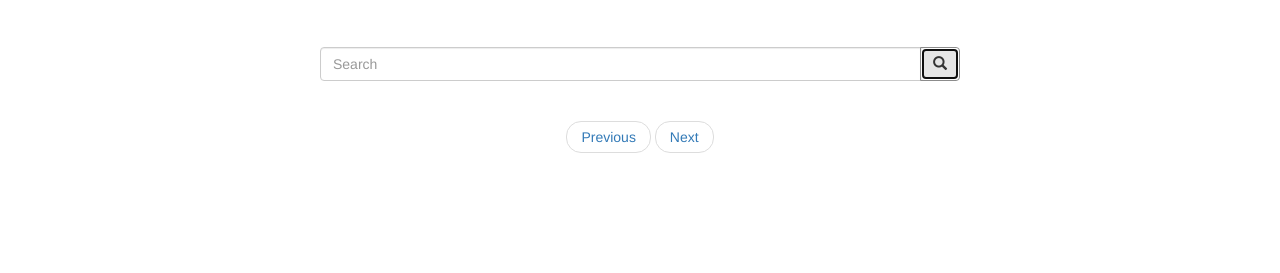
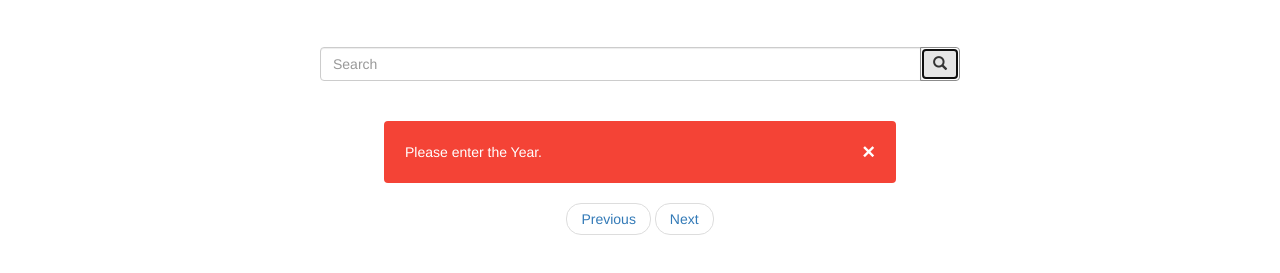
Before and after one commit to ritolia1/movie-search, a website: page view/index.html in a window 1280 px wide. Both pictures are taken after a click on the button 939 px from the left and 117 px from the top of the page. Shown: the part 53-326 px from the top of the page. Drawn offline with nearby package versions, Linux system fonts and the light colour scheme; files that its build step writes are made by us from their sources; files whose address does not match are found by name.

Commit message:
adding alert feature

```diff
--- a/public/css/style.css
+++ b/public/css/style.css
@@ -14,3 +14,24 @@
 .page_button{
 	margin-top: 20px;
 }
+
+.alert {
+    padding: 20px;
+    background-color: #f44336;
+    color: white;
+}
+
+.closebtn {
+    margin-left: 15px;
+    color: white;
+    font-weight: bold;
+    float: right;
+    font-size: 22px;
+    line-height: 20px;
+    cursor: pointer;
+    transition: 0.3s;
+}
+
+.closebtn:hover {
+    color: black;
+}
--- a/public/javascript/search.js
+++ b/public/javascript/search.js
@@ -76,7 +76,16 @@ function action() {
           }
         $("#card").html(searchResultHTML);
     });
-  };
+  }
+  else{
+    //alert("Please enter the Year");
+    var searchResultHTML = "";
+    searchResultHTML+="<div class=\"alert\" style=\"margin-left:30%;margin-right:30%\">"+
+                      "<span class=\"closebtn\" onclick=\"this.parentElement.style.display='none';\">&times;</span> "+
+                      "Please enter the Year."+
+                      "</div>";
+    $("#card").html(searchResultHTML);
+    }
 }
 
 //Will move window to movie-detail.html file with movie id.
```
